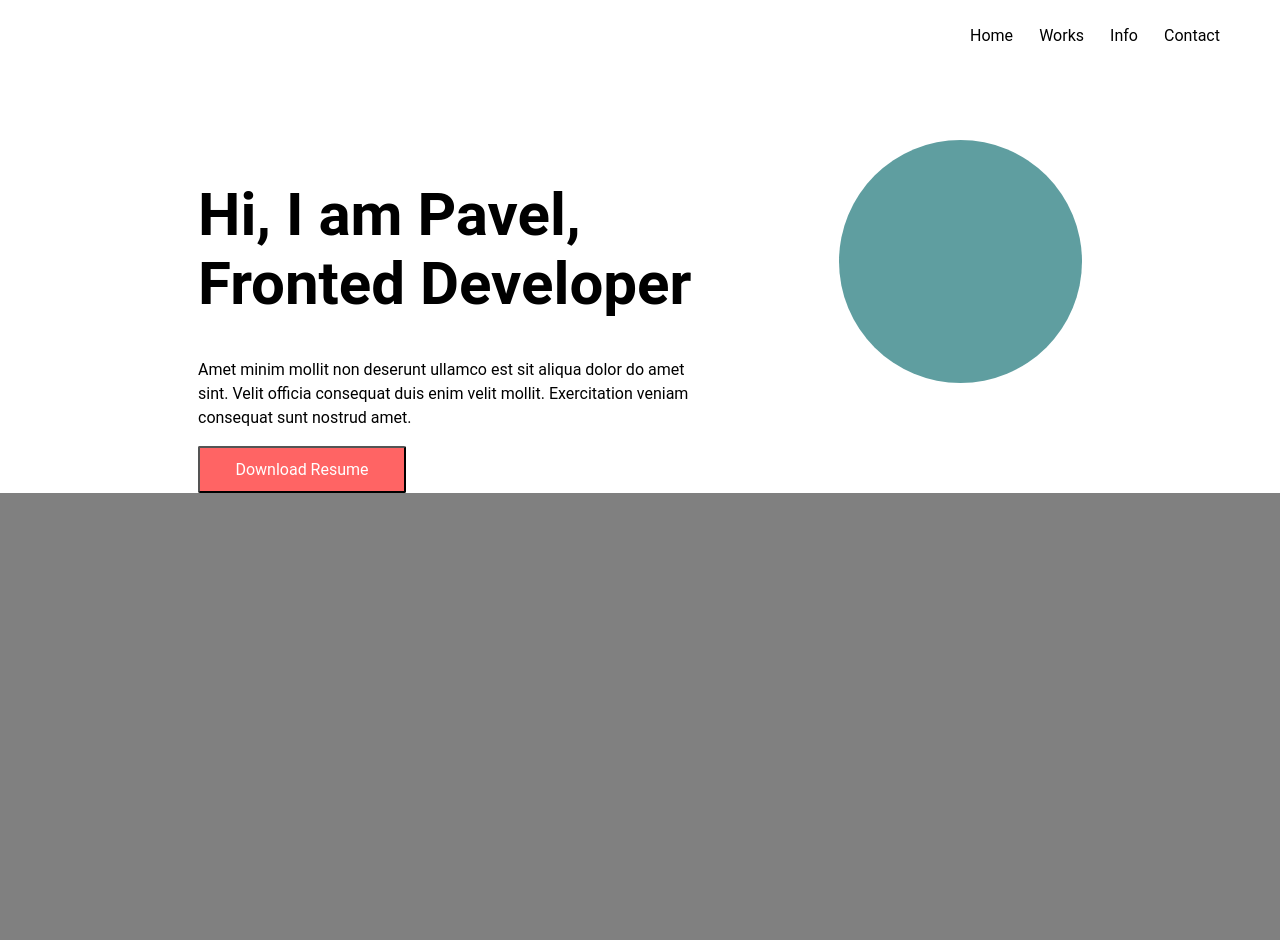
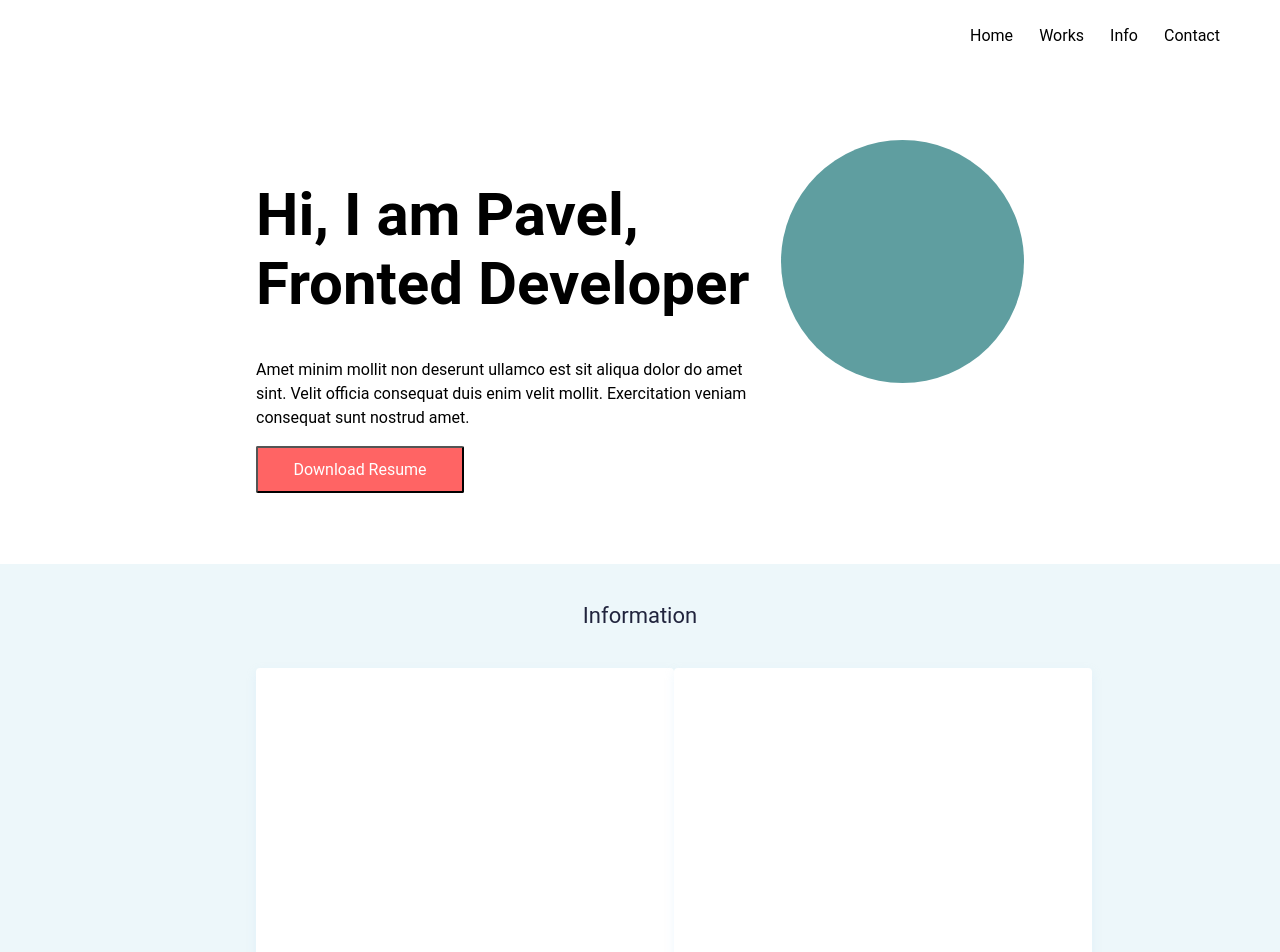
Before and after one commit to Pavel-Parkhomenko/Portfolio-Site, a React (Create React App) app: page / in a window 1280 px wide. Shown: the top 952 px of the page. Built offline with nearby package versions, Linux system fonts and the light colour scheme.

Commit message:
feat: a small refactoring

```diff
--- /dev/null
+++ b/src/components/InfoCard/index.jsx
@@ -0,0 +1,10 @@
+import React from 'react'
+import { Card, Container } from './styled'
+
+export default function InfoCard() {
+  return (
+    <Container>
+      <Card />
+    </Container>
+  )
+}
--- /dev/null
+++ b/src/components/InfoCard/styled.js
@@ -0,0 +1,15 @@
+import styled from 'styled-components'
+
+export const Container = styled.div`
+  display: flex;
+  flex-direction: row;
+  justify-content: space-between;
+`
+
+export const Card = styled.div`
+  width: 418px;
+  height: 295px;
+  background: #FFFFFF;
+  box-shadow: 0 4px 10px rgba(187, 225, 250, 0.25);
+  border-radius: 4px;
+`
--- a/src/pages/Home/index.jsx
+++ b/src/pages/Home/index.jsx
@@ -1,9 +1,11 @@
 import React from 'react'
 import Header from '../../components/Header'
 import {
-  Container, ContainerHeader,
+  Container, ContainerCardInfo, ContainerHeader,
+  ContainerInfo, TitleContainer,
 } from './styled'
 import Navigation from '../../components/Navigation'
+import InfoCard from '../../components/InfoCard'
 
 export default function Home() {
   return (
@@ -12,6 +14,14 @@ export default function Home() {
         <Navigation />
         <Header />
       </ContainerHeader>
+      <ContainerInfo>
+        <TitleContainer>Information</TitleContainer>
+        <ContainerCardInfo>
+          <InfoCard />
+          <InfoCard />
+        </ContainerCardInfo>
+        <p>Read more</p>
+      </ContainerInfo>
     </Container>
   )
 }
--- a/src/pages/Home/styled.js
+++ b/src/pages/Home/styled.js
@@ -1,19 +1,41 @@
 import styled from 'styled-components'
+
+const paddLeft = '20%'
+const paddRight = '20%'
 
 export const Container = styled.div`
   //display: flex;
   //flex-direction: column;
-  background-color: gray;
   height: 100vh;
 `
 
 export const ContainerHeader = styled.div`
   margin-top: 140px;
-  padding-left: 198px;
-  padding-right: 198px;
+  padding-left: ${paddLeft};
+  padding-right: ${paddRight};
   background-color: white;
+  margin-bottom: 71px;
 `
 
 export const ContainerInfo = styled.div`
-  padding-left: 148px;
+  display: flex;
+  flex-direction: column;
+  padding-left: ${paddLeft};
+  padding-right: ${paddRight};
+  background-color: #EDF7FA;
 `
+
+export const TitleContainer = styled.p`
+  font-style: normal;
+  font-weight: 400;
+  font-size: 22px;
+  line-height: 60px;
+  color: #21243D;
+  text-align: center;
+`
+
+export const ContainerCardInfo = styled.div`
+  display: flex;
+  flex-direction: row;
+  justify-content: space-between;
+`
```
